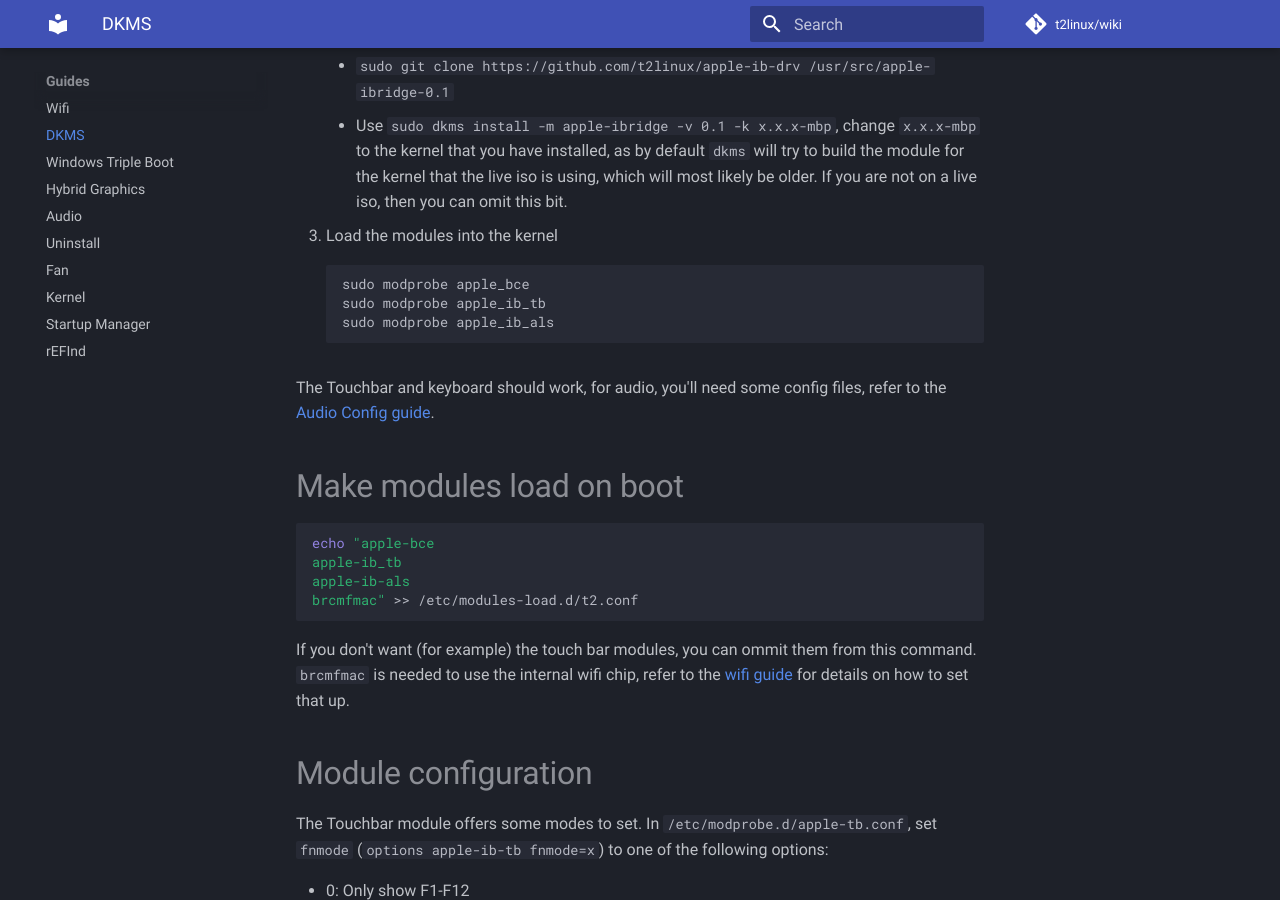
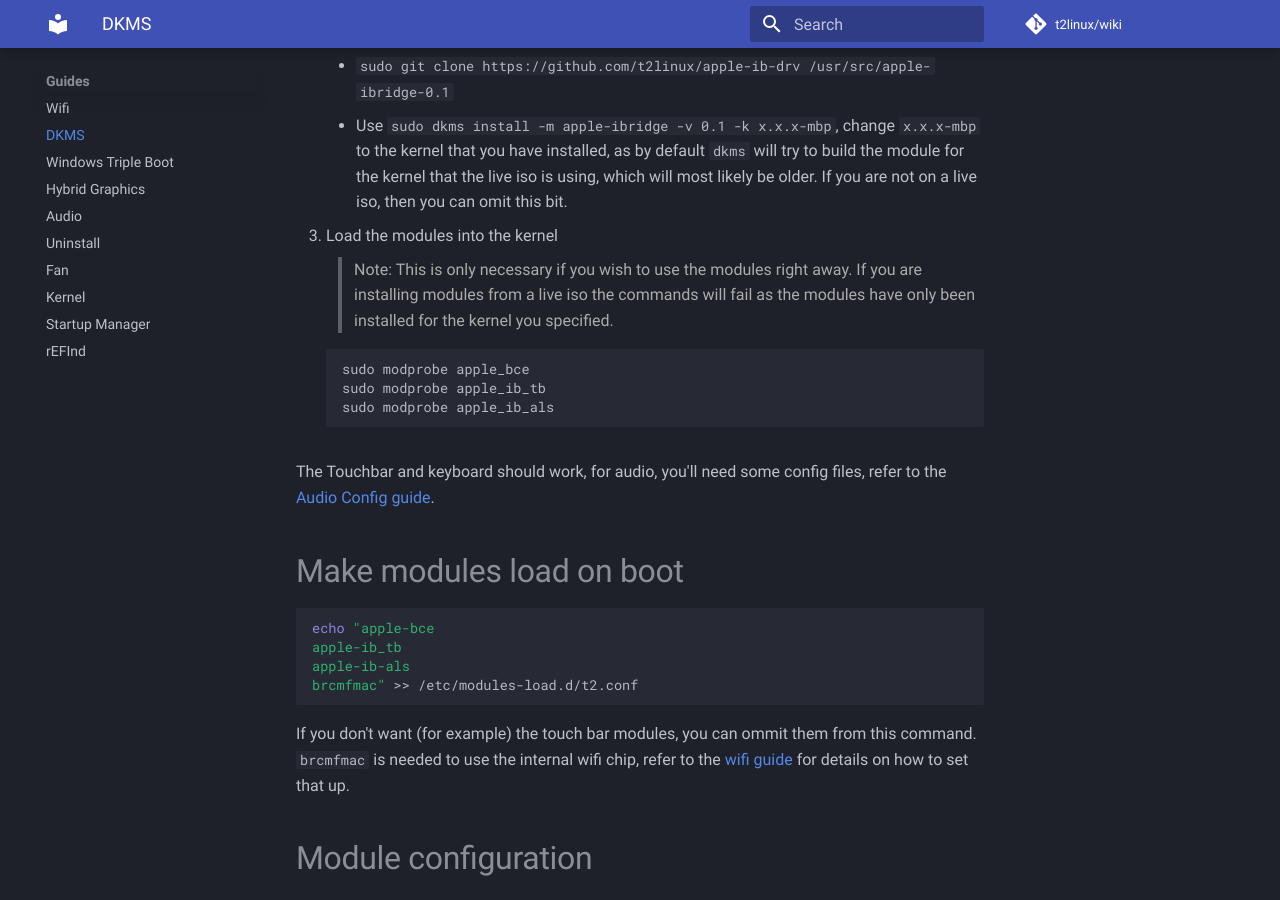
Before and after one commit to t2linux/wiki, an MkDocs documentation site: the page built from docs/guides/dkms.md, in a window 1280 px wide and 900 px high, scrolled down 1385 px. Built offline with MkDocs 1.6.1 and Material for MkDocs 9.7.7, drawn with Linux system fonts in a browser that asks for light colours; comment, search, counter and statistics services are not loaded.

Commit message:
Guides: Add note to dkms instructions to not modprobe if in chroot

````diff
--- a/docs/guides/dkms.md
+++ b/docs/guides/dkms.md
@@ -48,6 +48,8 @@ sudo rm -r /var/lib/dkms/apple-ibridge
 
 3. Load the modules into the kernel
 
+    > Note: This is only necessary if you wish to use the modules right away. If you are installing modules from a live iso the commands will fail as the modules have only been installed for the kernel you specified.
+
     ```sh
     sudo modprobe apple_bce
     sudo modprobe apple_ib_tb
````
